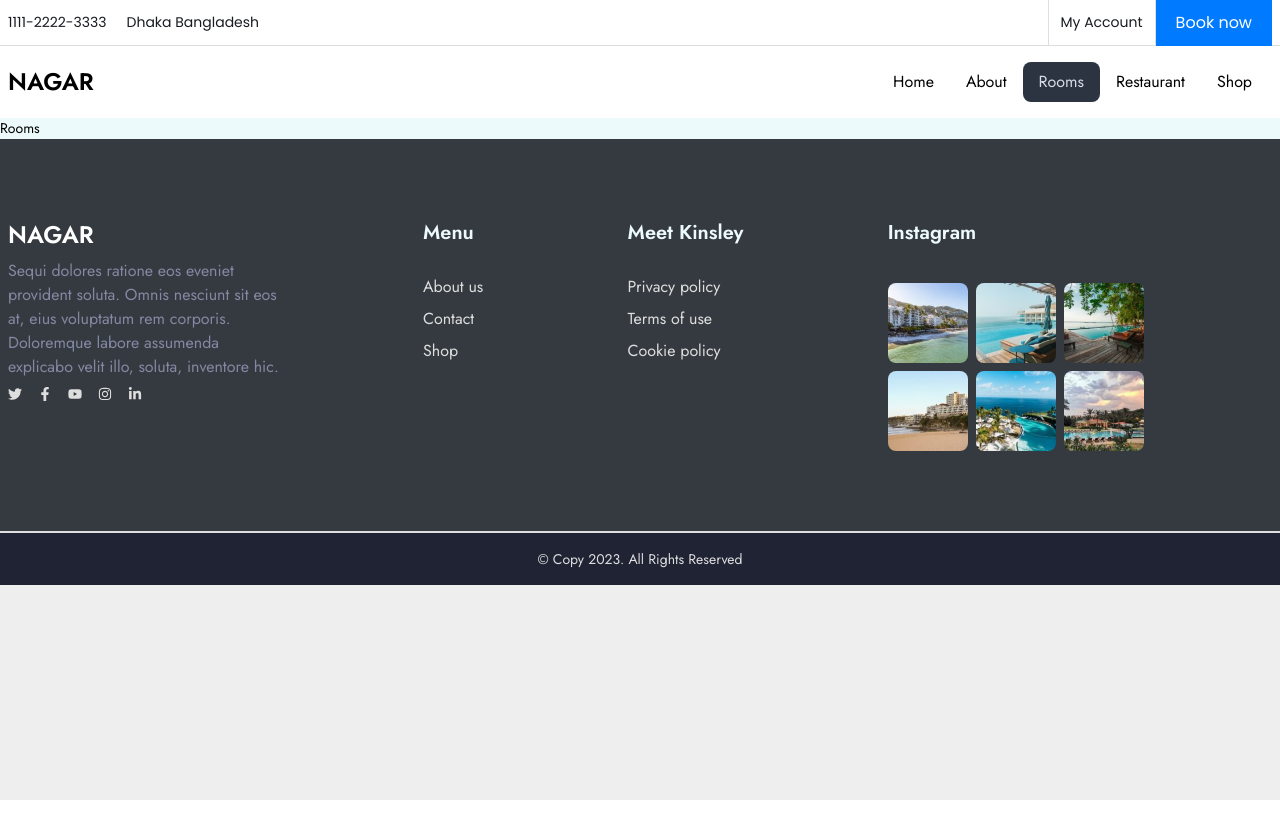
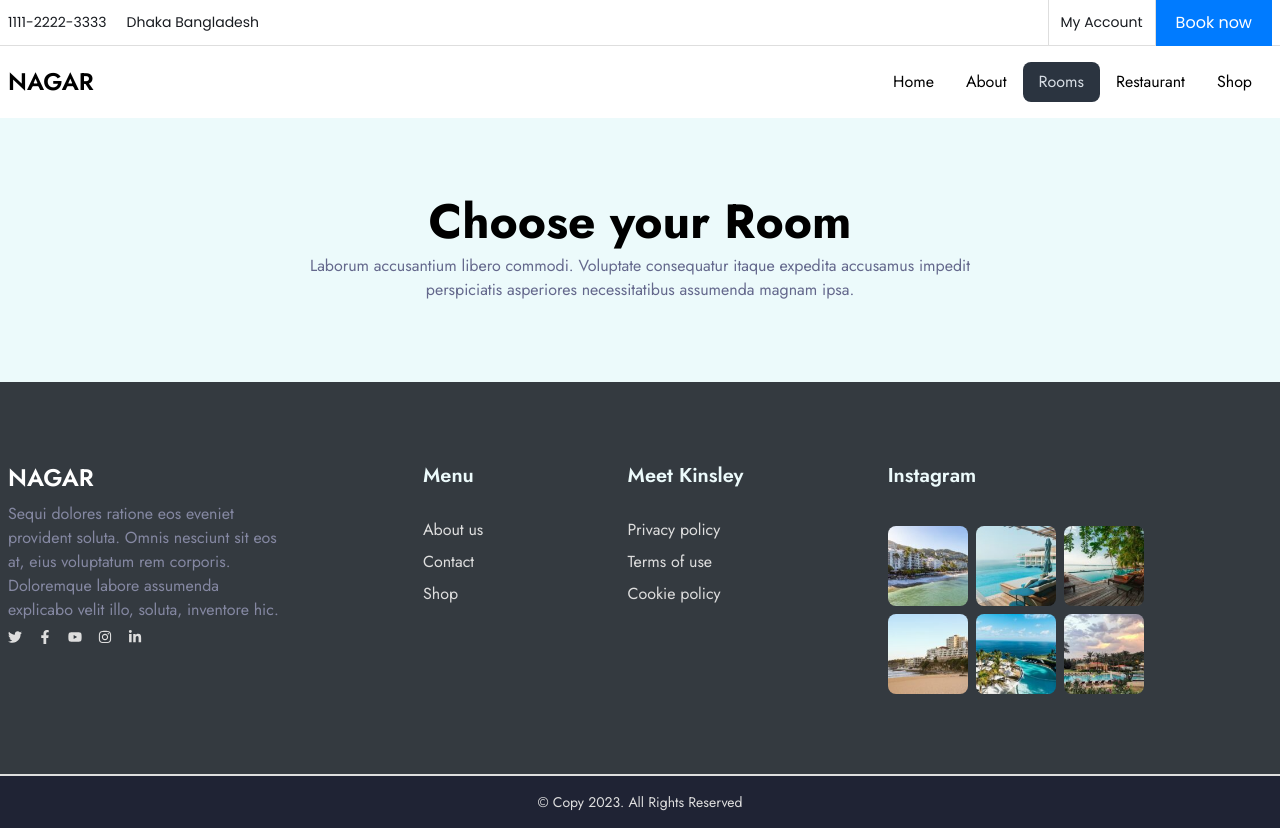
Before and after one commit to peuldev/nagar-hotel-booking-client, a React (Vite) app: page /rooms in a window 1280 px wide. Before the commit the page ends 800 px from the top, so only its background shows below. Built offline with nearby package versions, Linux system fonts and the light colour scheme; no server answers.

Commit message:
room info

```diff
--- a/src/Pages/Rooms/Rooms.jsx
+++ b/src/Pages/Rooms/Rooms.jsx
@@ -1,9 +1,25 @@
-import React from "react";
+import React, { useEffect, useState } from "react";
 
 const Rooms = () => {
+  const [featuredRooms, setfeaturedRooms] = useState([]);
+  useEffect(() => {
+    fetch("http://localhost:5000/rooms")
+      .then((res) => res.json())
+      .then((data) => setfeaturedRooms(data));
+  }, []);
+  console.log(featuredRooms);
   return (
     <div>
-      <h1>Rooms</h1>
+      <div className="lg:py-20 md:py-10 py-5 text-center space-y-2">
+        <h1 className="lg:text-5xl md:text-3xl text-xl lg:font-bold md:font-semibold font-medium">
+          Choose your Room
+        </h1>
+        <p className="text-base text-[#64688c]">
+          Laborum accusantium libero commodi. Voluptate consequatur itaque
+          expedita accusamus impedit <br /> perspiciatis asperiores
+          necessitatibus assumenda magnam ipsa.
+        </p>
+      </div>
     </div>
   );
 };
```
